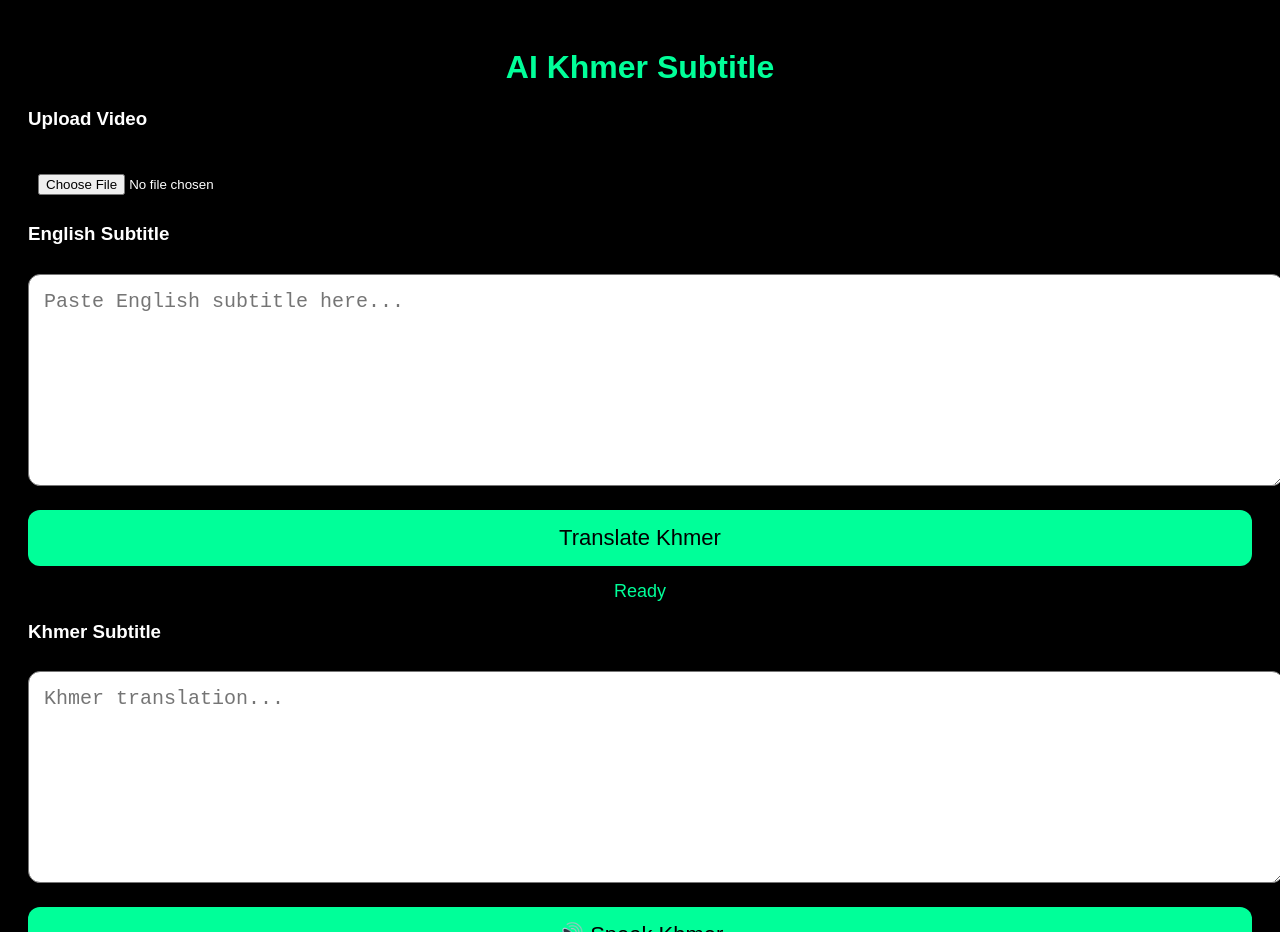
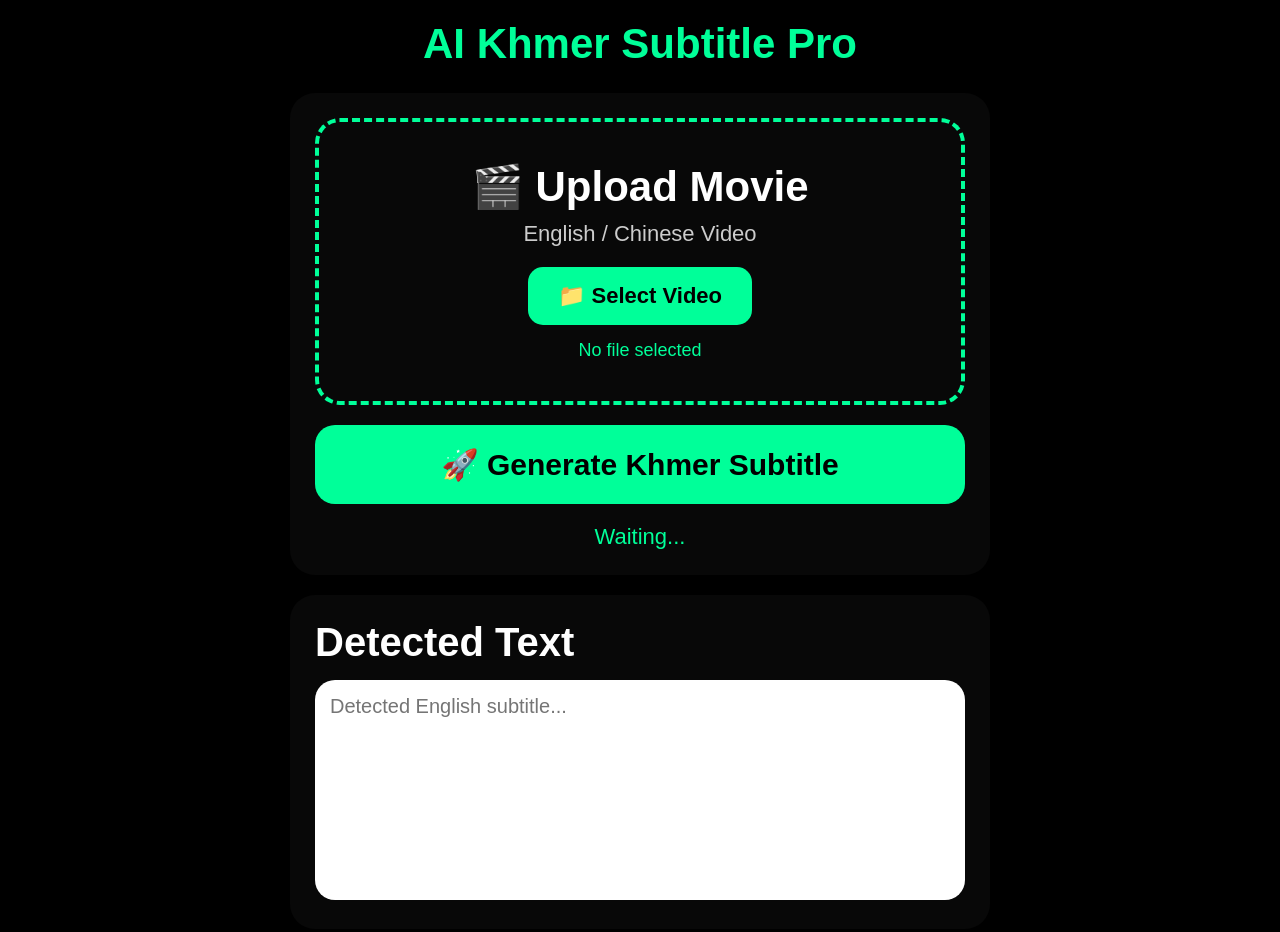
Before and after one commit to nakforver/ai-subtitle, a website: page public/index.html in a window 1280 px wide. Shown: the top 932 px of the page. Drawn offline with Linux system fonts and the light colour scheme.

Commit message:
Update index.html

```diff
--- a/public/index.html
+++ b/public/index.html
@@ -1,95 +1,226 @@
 <!DOCTYPE html>
-<html>
+<html lang="en">
 <head>
 <meta charset="UTF-8">
-<meta name="viewport" content="width=device-width, initial-scale=1">
+<meta
+name="viewport"
+content="width=device-width, initial-scale=1.0"
+/>
 
-<title>AI Khmer Subtitle</title>
+<title>AI Khmer Subtitle Pro</title>
 
 <style>
+
+*{
+margin:0;
+padding:0;
+box-sizing:border-box;
+font-family:Arial,sans-serif;
+}
+
 body{
 background:#000;
-color:white;
-font-family:Arial,sans-serif;
+color:#fff;
 padding:20px;
+}
+
+.container{
+max-width:700px;
+margin:auto;
 }
 
 h1{
 text-align:center;
 color:#00ff99;
+margin-bottom:25px;
+font-size:42px;
+font-weight:bold;
 }
 
-input[type=file]{
+.card{
+background:#080808;
+padding:25px;
+border-radius:25px;
+margin-bottom:20px;
+}
+
+.upload-box{
+border:4px dashed #00ff99;
+border-radius:25px;
+padding:40px 20px;
+text-align:center;
+}
+
+.upload-box h2{
+font-size:42px;
+margin-bottom:10px;
+}
+
+.upload-box p{
+font-size:22px;
+color:#ccc;
+margin-bottom:20px;
+}
+
+.upload-btn{
+display:inline-block;
+padding:16px 30px;
+background:#00ff99;
+color:#000;
+font-size:22px;
+font-weight:bold;
+border-radius:15px;
+cursor:pointer;
+}
+
+#videoFile{
+display:none;
+}
+
+#fileName{
+margin-top:15px;
+color:#00ff99;
+font-size:18px;
+}
+
+.btn{
 width:100%;
-padding:10px;
-margin-top:15px;
+padding:22px;
+background:#00ff99;
+border:none;
+border-radius:20px;
+font-size:30px;
+font-weight:bold;
+cursor:pointer;
+margin-top:20px;
+}
+
+.btn:hover{
+opacity:.9;
+}
+
+.status{
+text-align:center;
+margin-top:20px;
+font-size:22px;
+color:#00ff99;
 }
 
 textarea{
 width:100%;
-height:180px;
+height:220px;
 padding:15px;
 font-size:20px;
-border-radius:12px;
-margin-top:10px;
+border-radius:20px;
+border:none;
+outline:none;
+resize:none;
 }
 
-button{
+.section-title{
+font-size:40px;
+font-weight:bold;
+margin-bottom:15px;
+}
+
+.speak-btn{
 width:100%;
-padding:15px;
-margin-top:20px;
-font-size:22px;
+padding:20px;
 background:#00ff99;
 border:none;
-border-radius:12px;
+font-size:28px;
+font-weight:bold;
+border-radius:20px;
+margin-top:20px;
 cursor:pointer;
 }
 
-#status{
-margin-top:15px;
-font-size:18px;
-color:#00ff99;
-text-align:center;
-}
 </style>
 </head>
 
 <body>
 
-<h1>AI Khmer Subtitle</h1>
+<div class="container">
 
-<h3>Upload Video</h3>
+<h1>AI Khmer Subtitle Pro</h1>
+
+<div class="card">
+
+<div class="upload-box">
+
+<h2>🎬 Upload Movie</h2>
+
+<p>English / Chinese Video</p>
+
+<label
+for="videoFile"
+class="upload-btn"
+>
+📁 Select Video
+</label>
 
 <input
 type="file"
-id="videoInput"
-accept="video/*">
+id="videoFile"
+accept="video/*"
+/>
 
-<h3>English Subtitle</h3>
+<div id="fileName">
+No file selected
+</div>
+
+</div>
+
+<button
+id="translateBtn"
+class="btn"
+>
+🚀 Generate Khmer Subtitle
+</button>
+
+<div
+id="status"
+class="status"
+>
+Waiting...
+</div>
+
+</div>
+
+<div class="card">
+
+<div class="section-title">
+Detected Text
+</div>
 
 <textarea
-id="detectedText"
-placeholder="Paste English subtitle here..."
+id="englishText"
+placeholder="Detected English subtitle..."
 ></textarea>
 
-<button id="generateBtn">
-Translate Khmer
-</button>
-
-<div id="status">
-Ready
 </div>
 
-<h3>Khmer Subtitle</h3>
+<div class="card">
+
+<div class="section-title">
+Khmer Subtitle
+</div>
 
 <textarea
 id="khmerText"
-placeholder="Khmer translation..."
+placeholder="Khmer subtitle..."
 ></textarea>
 
-<button id="speakBtn">
+<button
+id="speakBtn"
+class="speak-btn"
+>
 🔊 Speak Khmer
 </button>
+
+</div>
+
+</div>
 
 <script src="script.js"></script>
 
```
